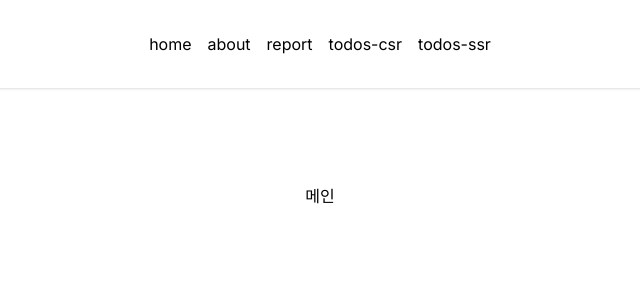
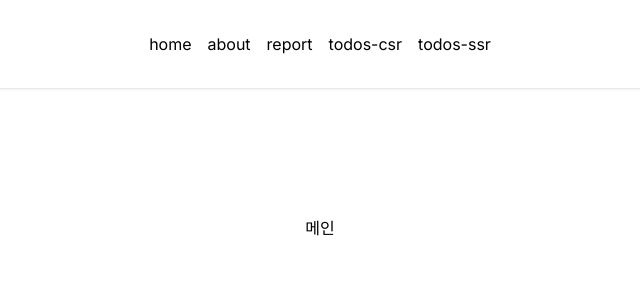
Before and after one commit to jigico/next-todo-list, a Next.js app: page / in a window 1280 px wide. Shown: the top 300 px of the page, without its empty margins (320-960 px from the left). Built offline with nearby package versions, Linux system fonts and the light colour scheme.

Commit message:
[MOD] 여백 추가

```diff
--- a/src/app/layout.tsx
+++ b/src/app/layout.tsx
@@ -19,7 +19,7 @@ export default function RootLayout({
     <html lang="ko">
       <body className={inter.className}>
         <Nav />
-        {children}
+        <main className="p-8">{children}</main>
       </body>
     </html>
   );
```
